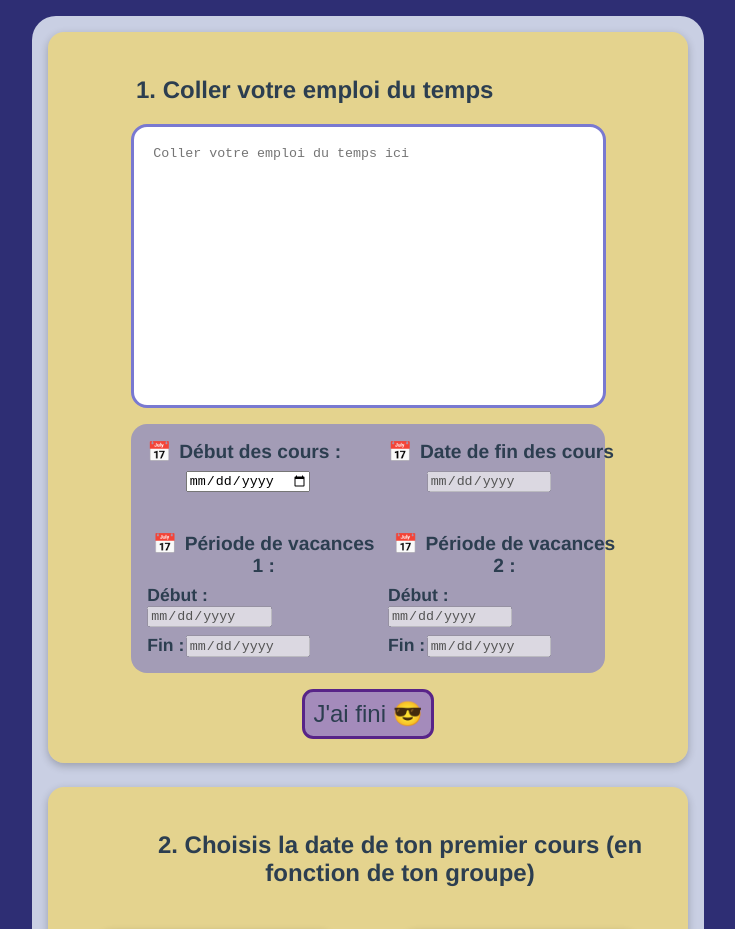
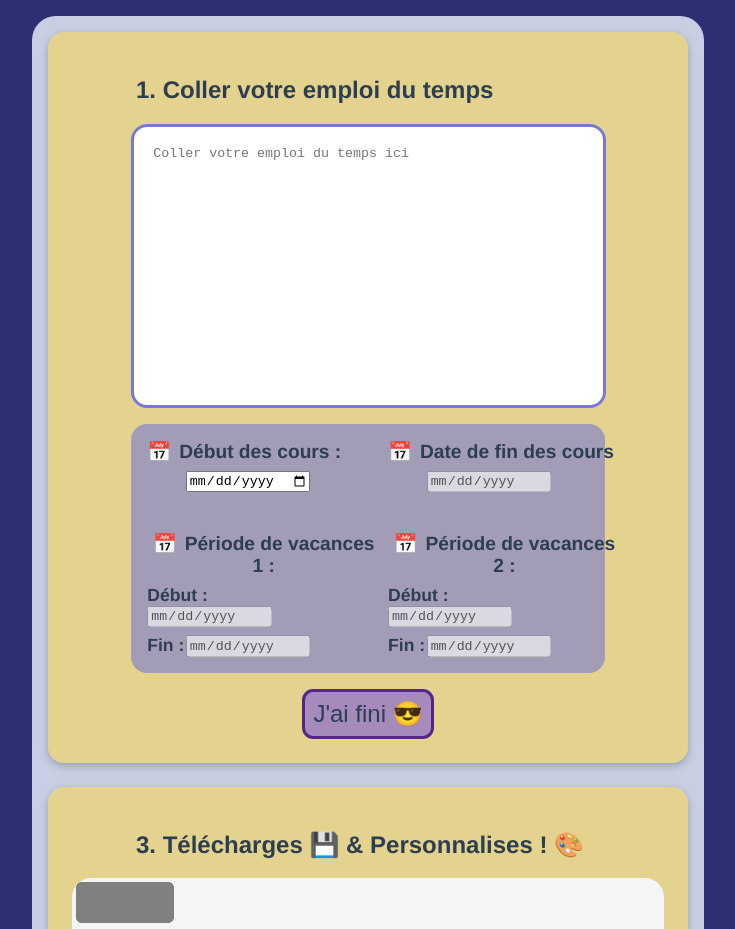
Before and after one commit to lsacienne/calendar-maker, a Vue app: page / in a window 1280 px wide. Shown: the top 929 px of the page, without its empty margins (272-1007 px from the left). Built offline with nearby package versions, Linux system fonts and the light colour scheme; what @meforma/vue-toaster would draw is missing.

Commit message:
Set up of props thanks to data

```diff
--- a/src/App.vue
+++ b/src/App.vue
@@ -2,7 +2,7 @@
   <body>
     <div class="body-content">
       <UserData @formValidated="getData"></UserData>
-      <FirstClassChooser></FirstClassChooser>
+      <FirstClassChooser :userData="userData"></FirstClassChooser>
       <CustomSchedule></CustomSchedule>
     </div>
   </body>
```
